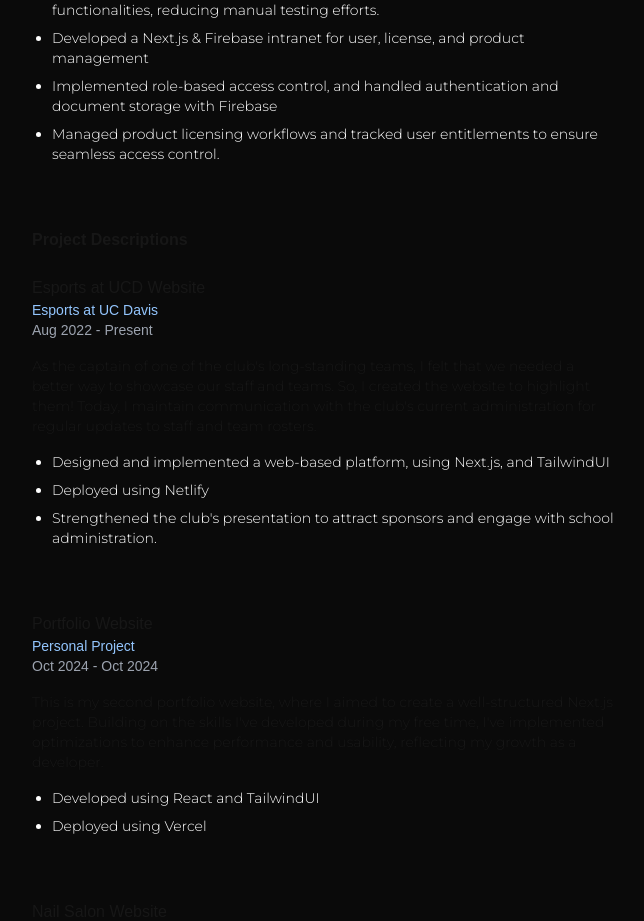
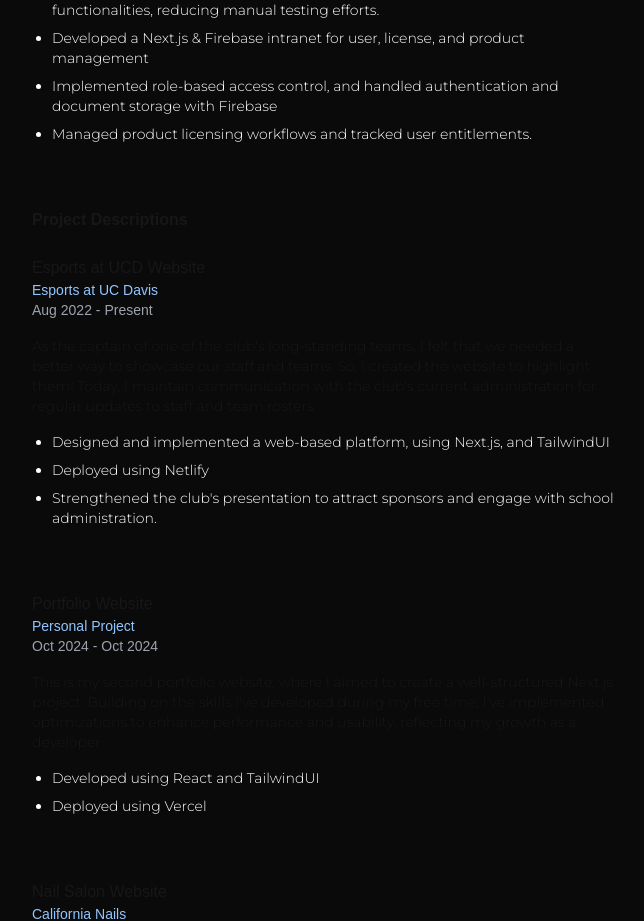
Before and after one commit to christran60/2024-portfolio, a Next.js app: page /projects in a window 1280 px wide. Shown: the part 980-1901 px from the top of the page, without its empty margins (316-960 px from the left). Built offline with nearby package versions, Linux system fonts and the light colour scheme.

Commit message:
small change

```diff
--- a/app/projects/page.js
+++ b/app/projects/page.js
@@ -51,7 +51,7 @@ const grainfreezeNotes = [
   "Implemented automated end-to-end testing using Cypress to validate core functionalities, reducing manual testing efforts.",
   "Developed a Next.js & Firebase intranet for user, license, and product management",
   "Implemented role-based access control, and handled authentication and document storage with Firebase",
-  "Managed product licensing workflows and tracked user entitlements to ensure seamless access control.",
+  "Managed product licensing workflows and tracked user entitlements.",
 ];
 
 const californiaNailsNotes = [
```
